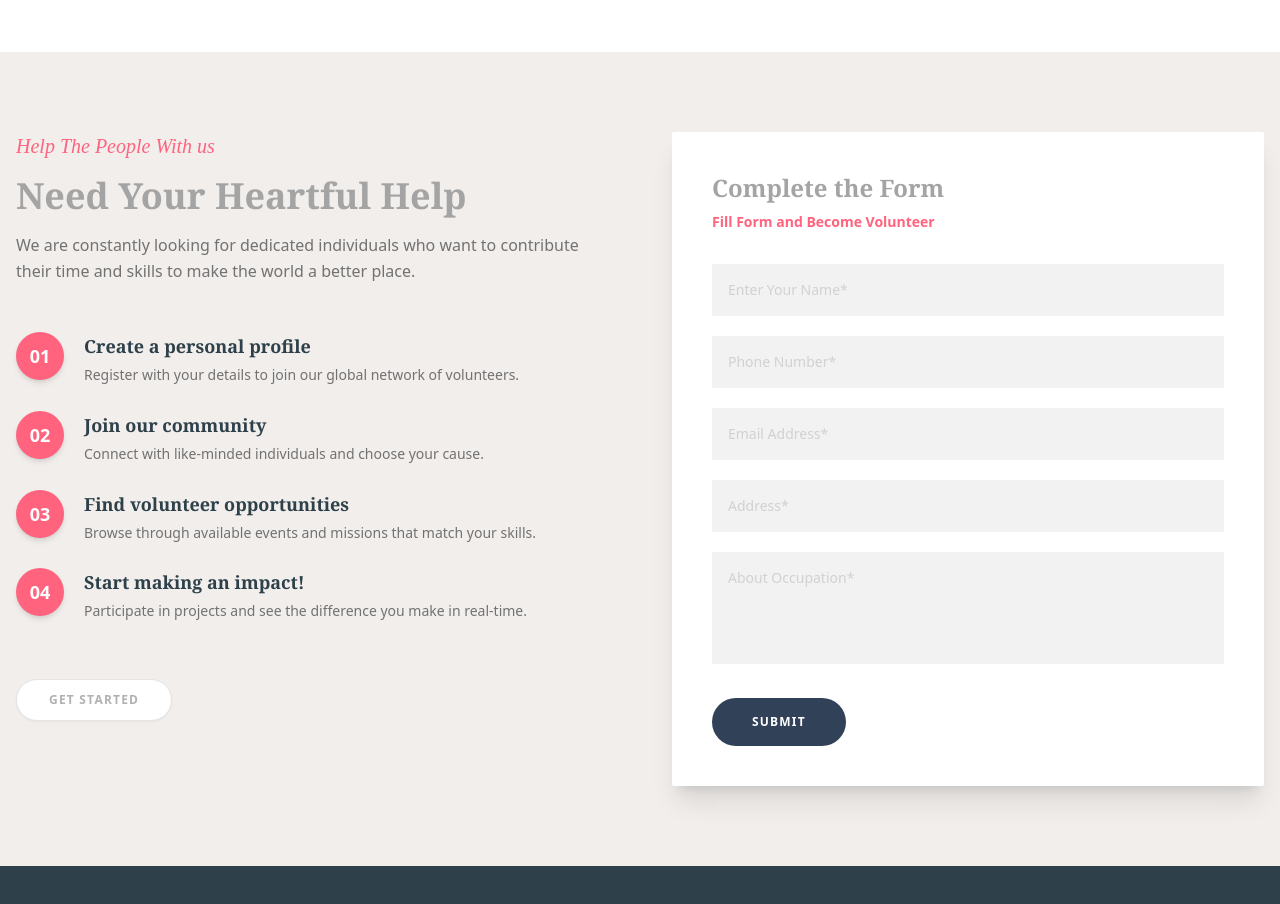
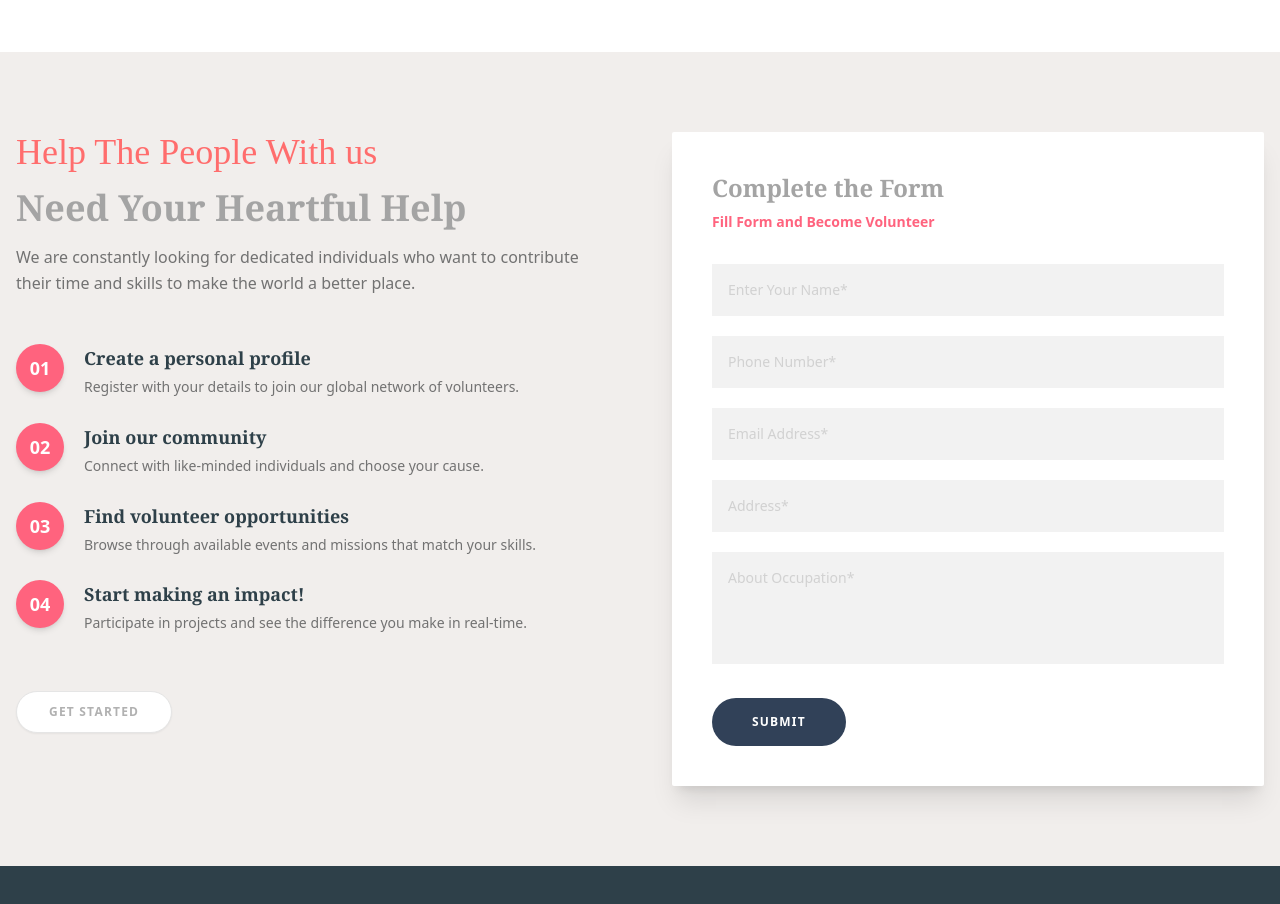
Before and after one commit to codEdu-Collective/kind-hands, a Next.js app: page /volunteer in a window 1280 px wide. Shown: the part 1780-2684 px from the top of the page. Built offline with nearby package versions, Linux system fonts and the light colour scheme; a web font is replaced by a local one.

Commit message:
Update app/volunteer/page.tsx
Co-authored-by: Abdullah Koyuncu <wisewebworks@outlook.com>

```diff
--- a/app/volunteer/page.tsx
+++ b/app/volunteer/page.tsx
@@ -101,7 +101,7 @@ const Volunteer = () => {
           {/* --- left step --- */}
           <div className="w-full lg:w-1/2 space-y-8">
             <div className="space-y-4">
-              <span className="text-rose-400 italic text-xl font-sue-ellen block">
+              <span className="text-primary text-4xl font-sue-ellen block">
                 Help The People With us
               </span>
               <h2 className="text-4xl font-serif font-bold text-gray-800">
```
